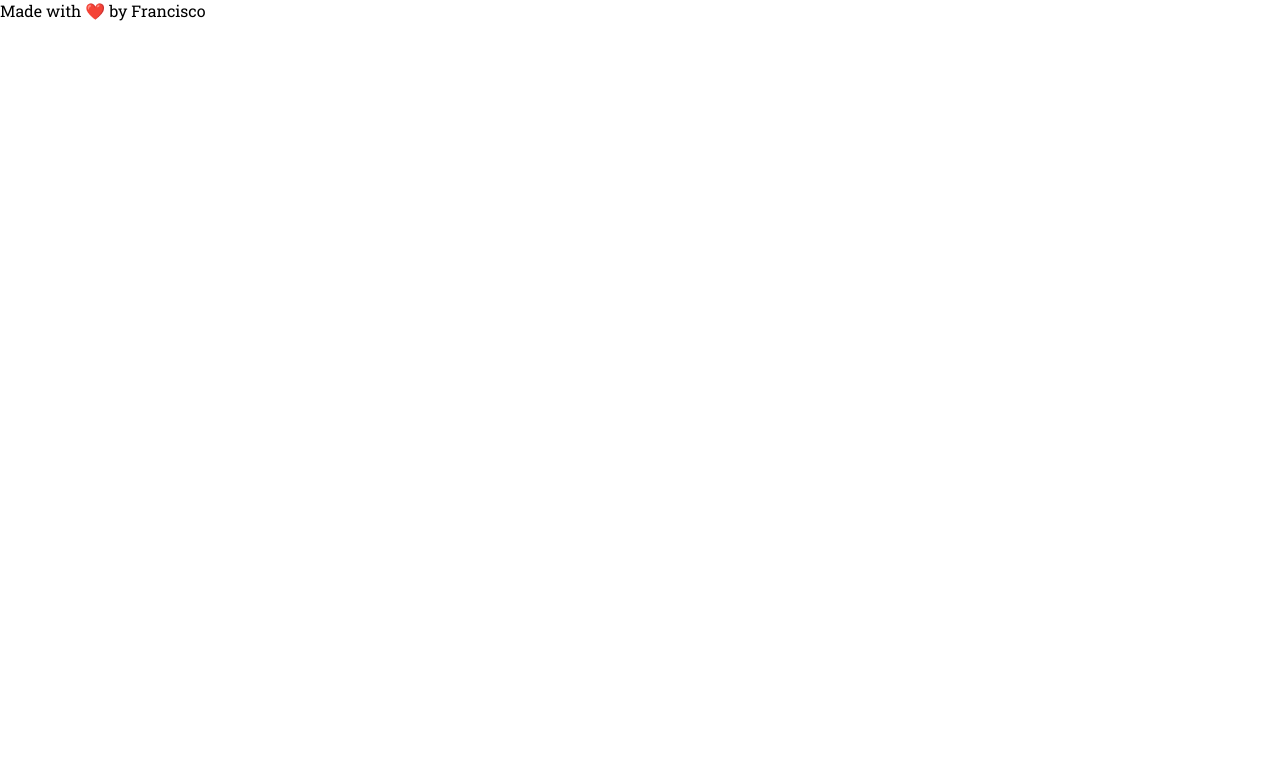
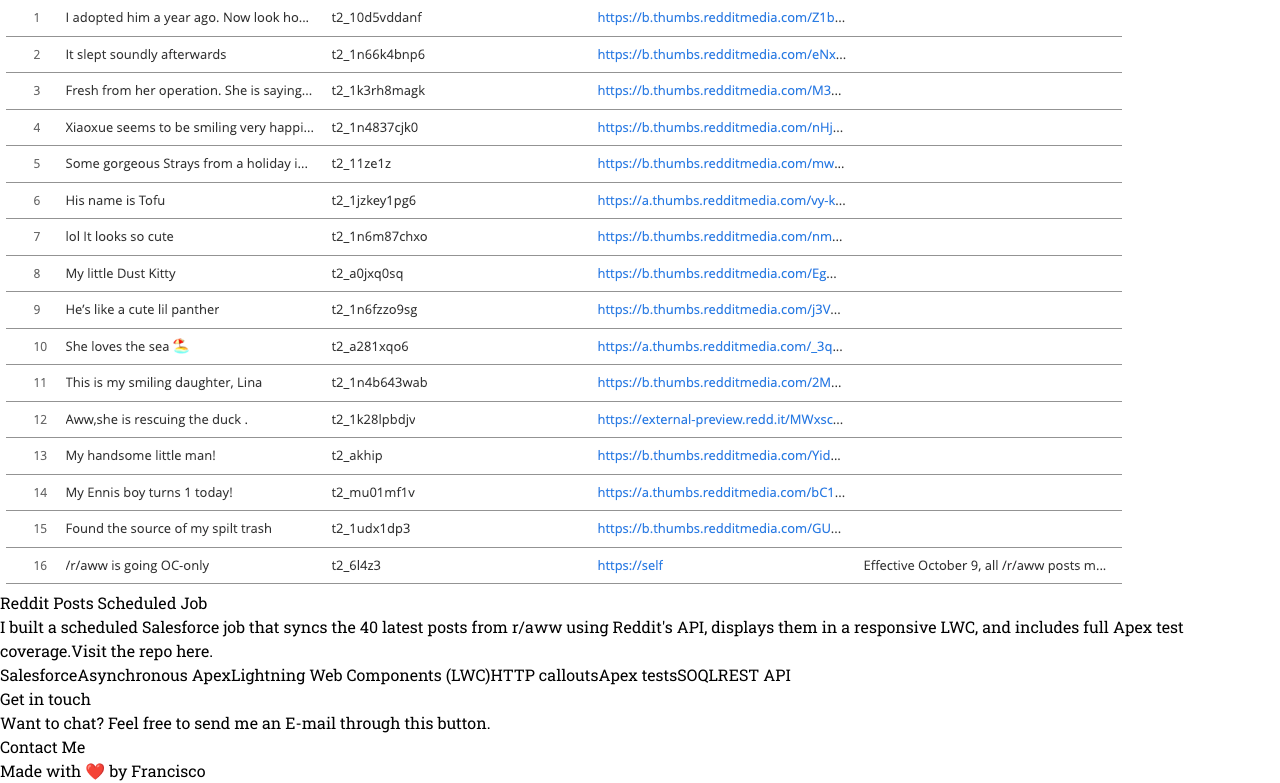
Before and after one commit to fran14cruz/fran-portfolio, a React (Vite) app: page / in a window 1280 px wide. Shown: the part 3334-4117 px from the top of the page. Before the commit the page ends 3357 px from the top, so only its background shows below. Built offline with nearby package versions, Linux system fonts and the light colour scheme; a web font is replaced by a local one.

Commit message:
Add Reddit posts salesforce project

```diff
--- a/src/components/Projects.jsx
+++ b/src/components/Projects.jsx
@@ -3,6 +3,7 @@
 import facerecognition from '/face-recognition.png';
 import randomfriends from '/random-friends.png';
 import hackernewscrawler from '/hackernewscrawler.png';
+import redditposts from '/redditposts.png';
 
 const projectsData = [
   {
@@ -28,6 +29,14 @@
     technologies: ["Python", "Flask", "BeautifulSoup", "Pytest"],
     repo: "https://github.com/fran14cruz/hackernews-crawler",
     url: "https://hackernews-crawler.onrender.com/"
+  },
+  {
+    image: redditposts,
+    title: "Reddit Posts Scheduled Job",
+    description: "I built a scheduled Salesforce job that syncs the 40 latest posts from r/aww using Reddit's API, displays them in a responsive LWC, and includes full Apex test coverage.",
+    technologies: ["Salesforce", "Asynchronous Apex", "Lightning Web Components (LWC)", "HTTP callouts", "Apex tests", "SOQL", "REST API"],
+    repo: "https://github.com/fran14cruz/salesforce-reddit-posts",
+    url: "https://franforce-dev-ed.develop.my.site.com/franforceportfolio"
   }
 ]
 
```
Also changed, not shown: public/redditposts.png (added).
